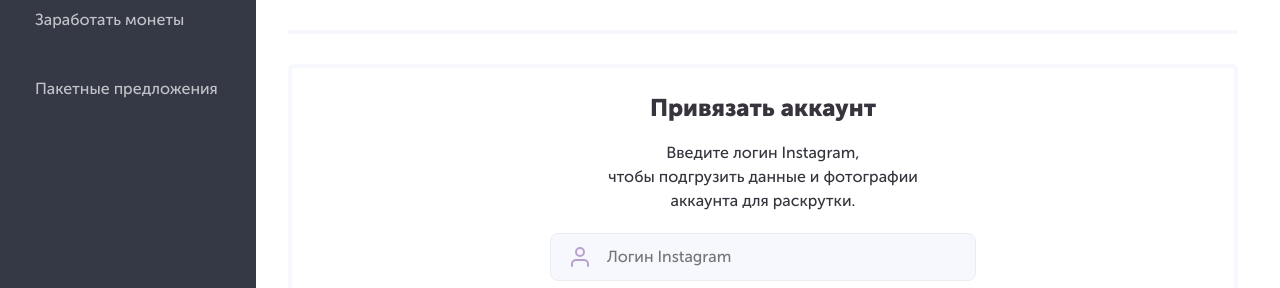
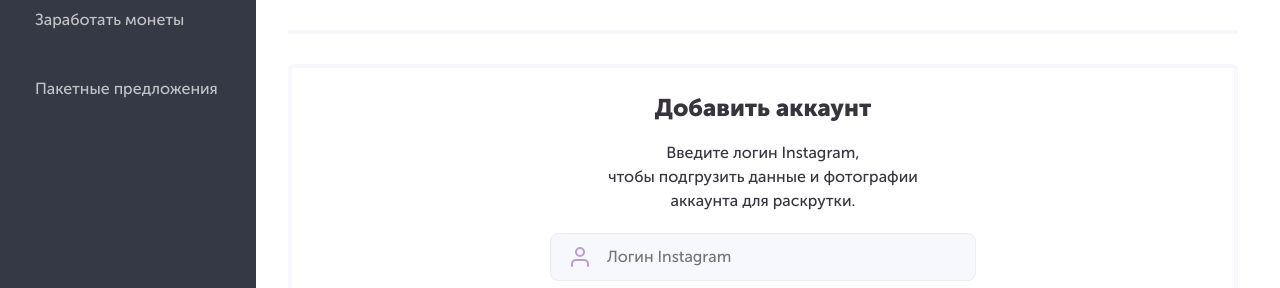
Before and after one commit to kaptn3/instaboom, a Jekyll site: the page built from promotion.html, in a window 1280 px wide. Shown: the part 164-452 px from the top of the page. Built offline with Jekyll 4.4.1, drawn with Linux system fonts in a browser that asks for light colours.

Commit message:
Promotion: change header

```diff
--- a/_includes/promotion-form.html
+++ b/_includes/promotion-form.html
@@ -1,5 +1,5 @@
 <div class="promotion-div">
-  <h3 class="h2 promotion-div__title">Привязать аккаунт</h3>
+  <h3 class="h2 promotion-div__title">Добавить аккаунт</h3>
   <p class="promotion-div__text">Введите логин Instagram,<br>
     чтобы подгрузить данные и фотографии<br>
     аккаунта для раскрутки.
```
